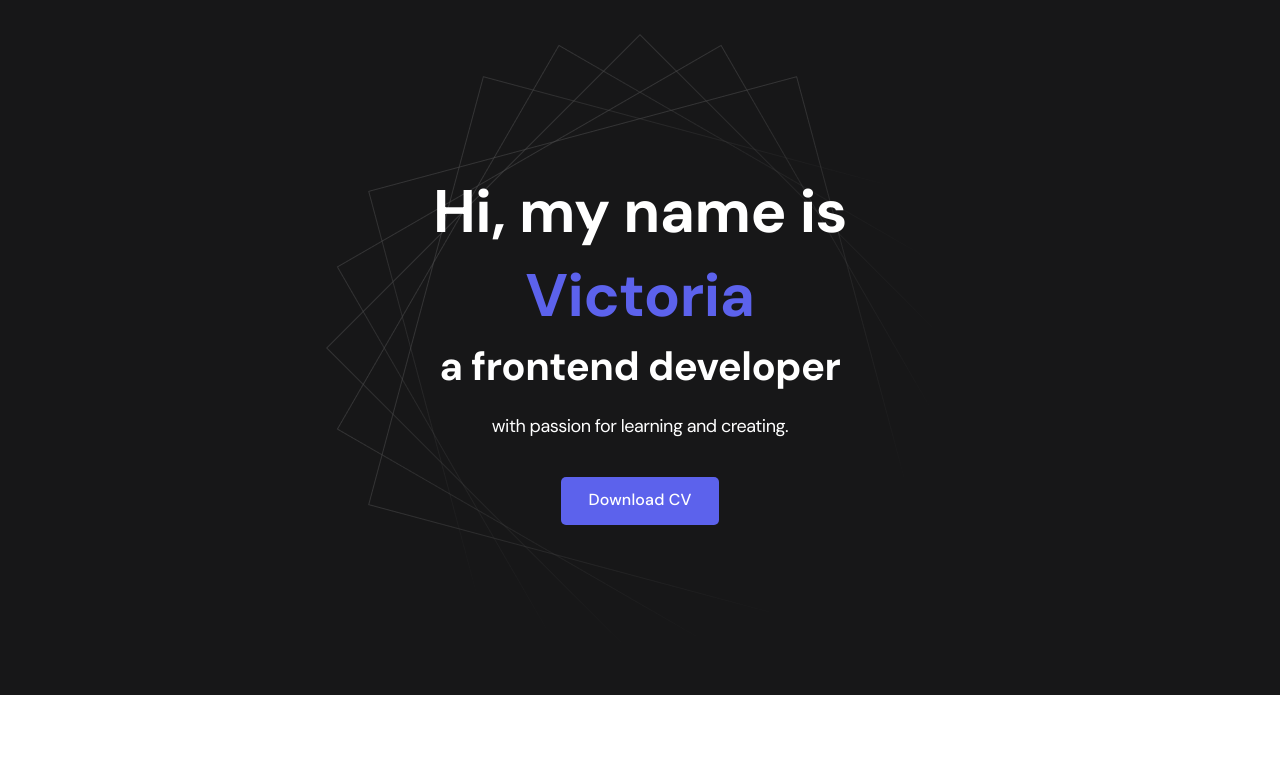
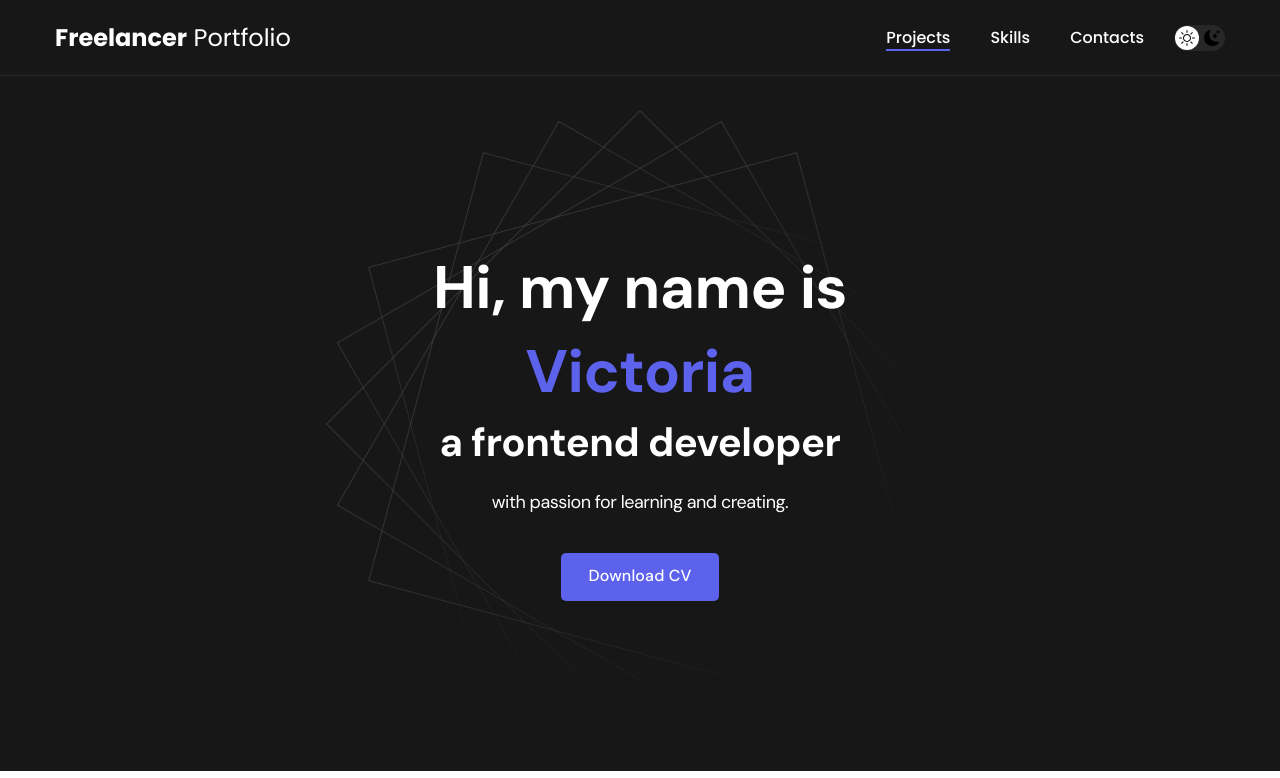
Before and after one commit to vixxxyg/Portfolio-React, a React (Create React App) app: page / in a window 1280 px wide. Shown: the top 778 px of the page. Built offline with nearby package versions, Linux system fonts and the light colour scheme.

Commit message:
adds Navbar component

```diff
--- a/src/App.js
+++ b/src/App.js
@@ -1,16 +1,19 @@
 import "./styles/main.css";
 
-import sun from "./images/icons/sun.svg";
-import moon from "./images/icons/moon.svg";
 import vk from "./images/icons/vk.svg";
 import instagram from "./images/icons/instagram.svg";
 import twitter from "./images/icons/twitter.svg";
 import gitHub from "./images/icons/gitHub.svg";
 import linkedIn from "./images/icons/linkedIn.svg";
 
+import Navbar from "./components/navbar/Navbar.js";
+
 function App() {
   return (
           <div className="App">
+
+            <Navbar />
+
               <header className="header">
                   <div className="header__wrapper">
                       <h1 className="header__title">
--- a/src/components/navbar/Navbar.js
+++ b/src/components/navbar/Navbar.js
@@ -1,7 +1,8 @@
+import sun from "./../../images/icons/sun.svg";
+import moon from "./../../images/icons/moon.svg";
+
 function Navbar () {
-    return ()
-}
-
+    return (
         <nav className="nav">
             <div className="container">
                 <div className="nav-row">
@@ -26,5 +27,7 @@ function Navbar () {
                 </div>
             </div>
         </nav>
+    );
+}
 
 export default Navbar;
```
Also changed, not shown: src/components/header/heaader.js (added). Lines whose indentation alone changed are shown as unchanged.
